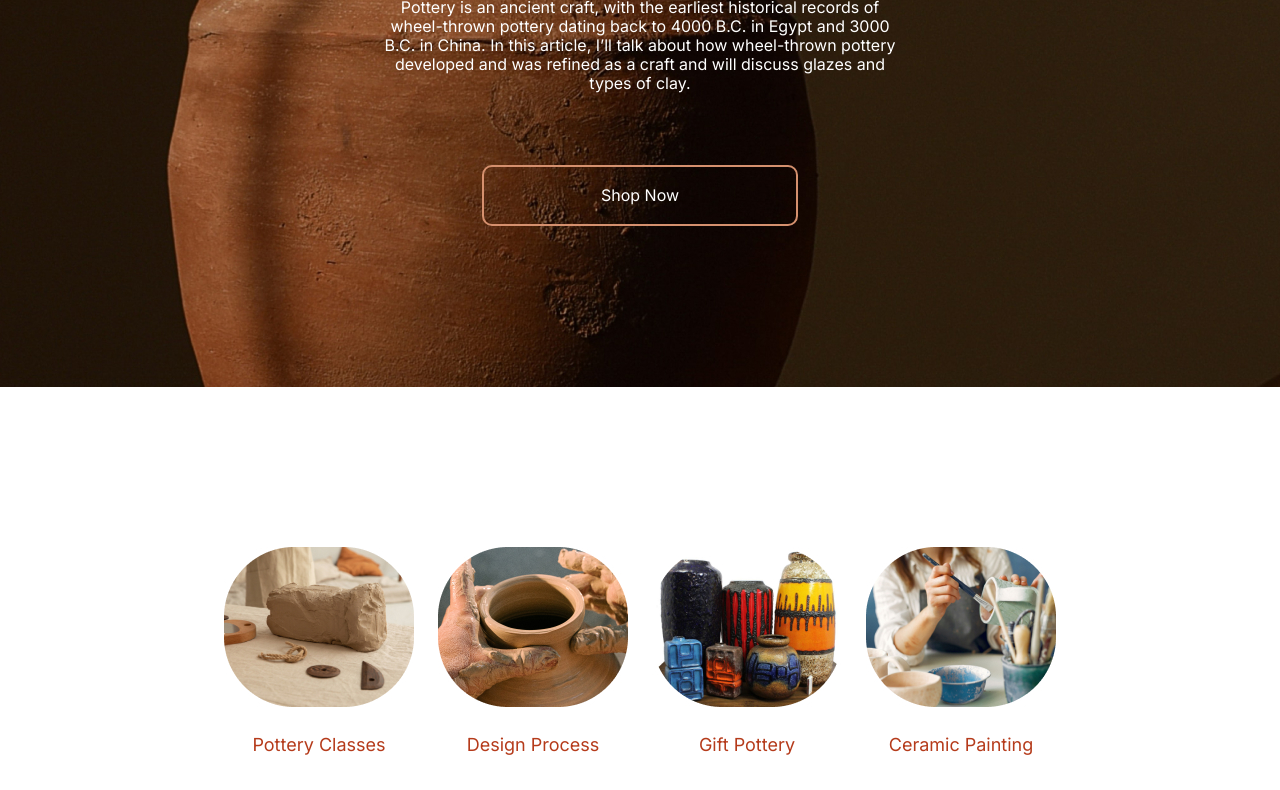
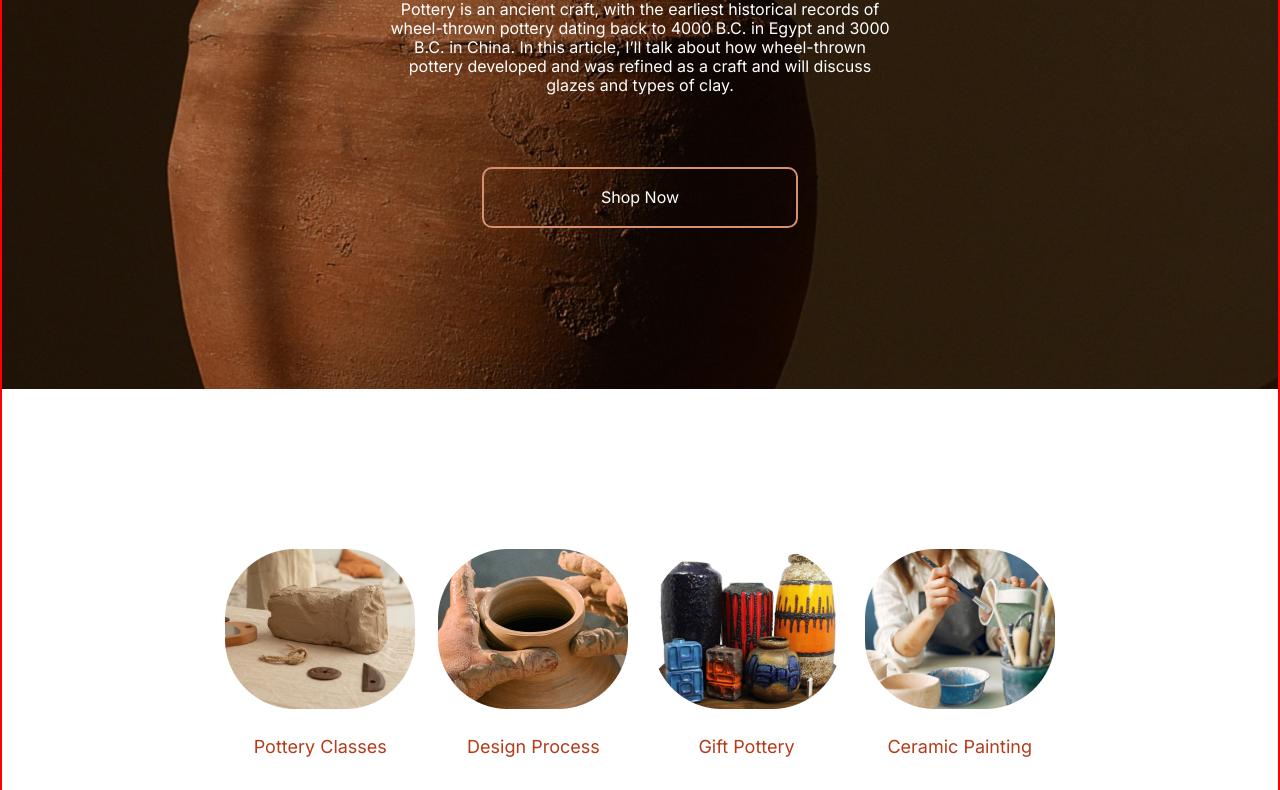
Before and after one commit to lukabakuradzee/project3, a plain HTML site: page index.html in a window 1280 px wide. Shown: the part 333-1123 px from the top of the page. Drawn offline with Linux system fonts and the light colour scheme; a web font is replaced by a local one.

Commit message:
corrected

```diff
--- a/css/mobile.css
+++ b/css/mobile.css
@@ -278,6 +278,8 @@
   padding-left: 30px;
 }
 
+
+
 iframe {
  width: 100%;
 
--- a/css/style.css
+++ b/css/style.css
@@ -39,10 +39,10 @@ button {
 /* Container */
 
 .container {
-  width: 1920px;
+  max-width: 1920px;
   width: 100%;
   margin: 0 auto;
-  /* border: 2px solid red; */
+  border: 2px solid red;
 }
 
 /* section 1*/
```
Also changed, not shown: index.html (+1 -1 lines), 1 other file.
